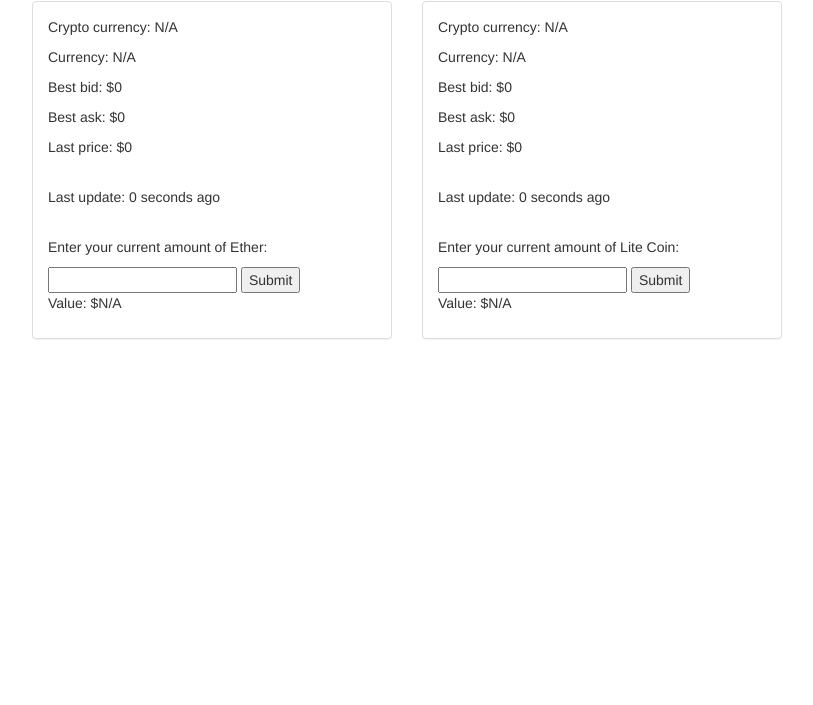
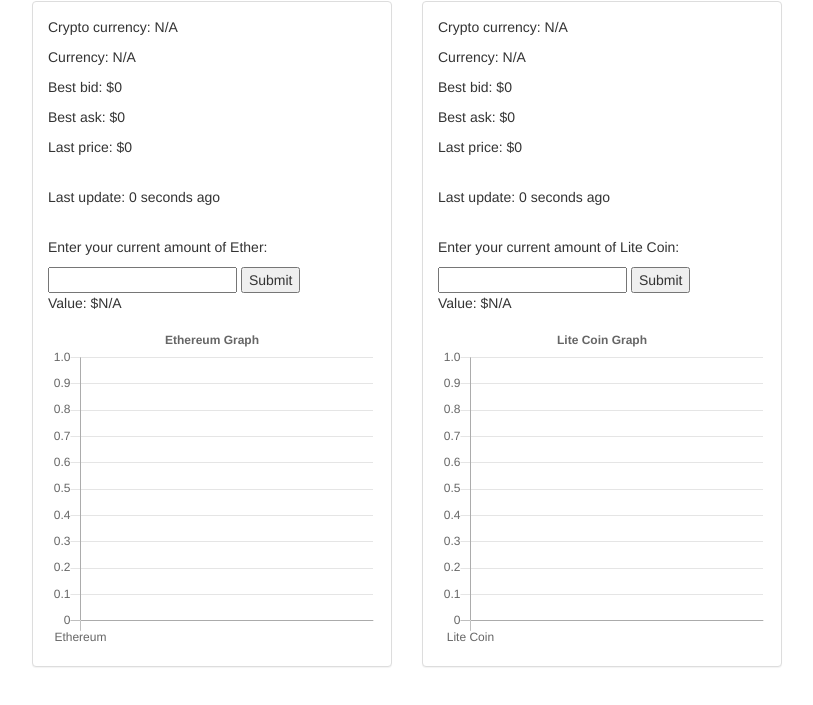
Before and after one commit to khanguslee/Custom_Ethereum_Ticker, a website: page index.html in a window 1280 px wide. Shown: the part 69-774 px from the top of the page, without its empty margins (38-851 px from the left). Drawn offline with nearby package versions, Linux system fonts and the light colour scheme; no server answers.

Commit message:
Added real time chart for Ethereum and LiteCoin

```diff
--- a/index.html
+++ b/index.html
@@ -33,6 +33,7 @@
                             <input type="text" id="inputValue_1" value="">
                             <button onclick="submitValue_1()">Submit</button>
                             <p>Value: $<span id="outputValue_1">N/A</p>
+                            <canvas id="etherChart" width="400" height="400"></canvas>
                         </div>
                     </div>
                 </div>
@@ -51,6 +52,7 @@
                             <input type="text" id="inputValue_2" value="">
                             <button onclick="submitValue_2()">Submit</button>
                             <p>Value: $<span id="outputValue_2">N/A</p>
+                            <canvas id="LTCChart" width="400" height="400"></canvas>
                         </div>
                     </div>
                 </div>
--- a/script.js
+++ b/script.js
@@ -1,5 +1,6 @@
 var socket = io();
-
+var ctx = document.getElementById("etherChart");
+var ctx1 = document.getElementById("LTCChart");
 var updateTime_1, updateTime_2;
 
 socket.on('updateEther', function(data){
@@ -16,8 +17,9 @@ socket.on('updateEther', function(data){
   document.getElementById('currentLastPrice_1').innerHTML = data[4];
   document.getElementById('lastUpdateTime_1').innerHTML = currentTime - updateTime_1;
   if (document.getElementById('outputValue_1').textContent != 'N/A'){
-    submitValue();
+    submitValue_1();
   }
+  addData(etherChart, new Date(), data[4]);
 })
 
 socket.on('updateLTC', function(data){
@@ -33,6 +35,10 @@ socket.on('updateLTC', function(data){
   document.getElementById('currentAsk_2').innerHTML = data[3];
   document.getElementById('currentLastPrice_2').innerHTML = data[4];
   document.getElementById('lastUpdateTime_2').innerHTML = currentTime - updateTime_2;
+  if (document.getElementById('outputValue_2').textContent != 'N/A'){
+    submitValue_2();
+  }
+  addData(LTCChart, new Date(), data[4]);
 })
 
 function submitValue_1(){
@@ -50,3 +56,75 @@ function submitValue_2(){
   totalAmount = (LTCAmount*LTCPrice).toFixed(2);
   document.getElementById('outputValue_2').innerHTML = totalAmount;
 }
+
+var etherChart = new Chart(ctx, {
+    type: 'line',
+    data: {
+        labels: ["Ethereum"],
+        datasets: [{
+            data: [],
+            borderWidth: 1
+        }]
+    },
+    options: {
+        title: {
+          display: true,
+          text: 'Ethereum Graph'
+        },
+        scales: {
+          xAxes: [{
+            time: {
+              unit: 'second'
+            }
+          }]
+        },
+        elements: {
+          point: {
+            radius: 0
+          }
+        },
+        legend: {
+          display:false
+        }
+    }
+});
+
+var LTCChart = new Chart(ctx1, {
+    type: 'line',
+    data: {
+        labels: ["Lite Coin"],
+        datasets: [{
+            data: [],
+            borderWidth: 1
+        }]
+    },
+    options: {
+        title: {
+          display: true,
+          text: 'Lite Coin Graph'
+        },
+        scales: {
+          xAxes: [{
+            time: {
+              unit: 'second'
+            }
+          }]
+        },
+        elements: {
+          point: {
+            radius: 0
+          }
+        },
+        legend: {
+          display:false
+        }
+    }
+});
+
+function addData(chart, label, data) {
+    chart.data.labels.push(label);
+    chart.data.datasets.forEach((dataset) => {
+        dataset.data.push(data);
+    });
+    chart.update();
+}
```
